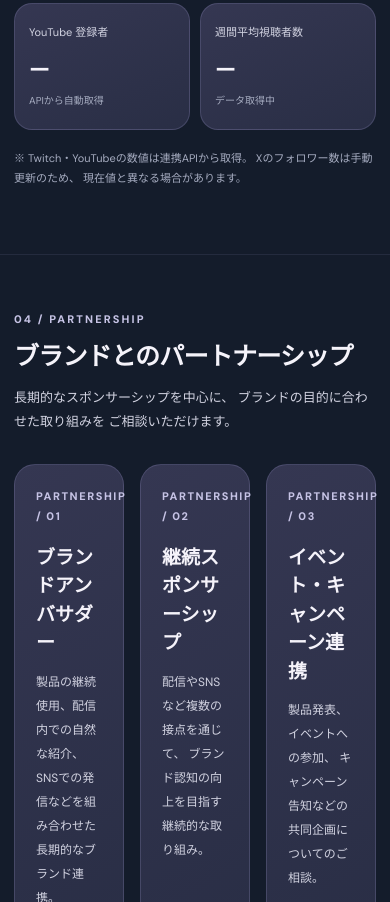
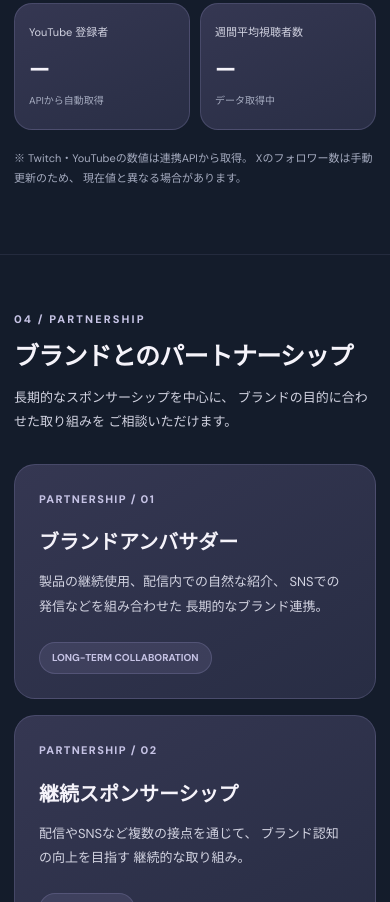
Before and after one commit to chamnemu/chaminemu-stats-site, a plain HTML site: page index.html in a window 390 px wide. Shown: the part 2476-3378 px from the top of the page. Drawn offline with nearby package versions, Linux system fonts and the light colour scheme; no server answers.

Commit message:
Update index.html

```diff
--- a/index.html
+++ b/index.html
@@ -11,12 +11,13 @@
 <link rel="preconnect" href="https://fonts.googleapis.com">
 <link rel="preconnect" href="https://fonts.gstatic.com" crossorigin>
 <link href="https://fonts.googleapis.com/css2?family=DM+Sans:wght@400;500;600;700;800&family=Noto+Sans+JP:wght@400;500;600;700;800&display=swap" rel="stylesheet">
+
 <script src="https://cdn.jsdelivr.net/npm/chart.js@4.4.8/dist/chart.umd.min.js" defer></script>
 
 <style>
-/* =====================================
-   THEME / MIDNIGHT LAVENDER
-===================================== */
+/* =========================
+   THEME
+========================= */
 :root {
   --bg: #141C2B;
   --bg-deep: #101725;
@@ -31,8 +32,6 @@
   --border: rgba(166,160,213,.22);
   --border-strong: rgba(166,160,213,.46);
   --max: 1160px;
-
-  /* PC版のイラストサイズ */
   --hero-image-height: 790px;
 }
 
@@ -49,7 +48,7 @@ body {
   margin: 0;
   color: var(--text);
   background: var(--bg);
-  font-family: "DM Sans","Noto Sans JP",sans-serif;
+  font-family: "DM Sans", "Noto Sans JP", sans-serif;
   line-height: 1.85;
   overflow-x: clip;
   -webkit-font-smoothing: antialiased;
@@ -75,13 +74,13 @@ button:focus-visible {
 }
 
 .container {
-  width: min(calc(100% - 40px),var(--max));
+  width: min(calc(100% - 40px), var(--max));
   margin-inline: auto;
 }
 
-/* =====================================
+/* =========================
    HEADER
-===================================== */
+========================= */
 .topbar {
   position: sticky;
   top: 0;
@@ -125,9 +124,9 @@ button:focus-visible {
   letter-spacing: .16em;
 }
 
-/* =====================================
-   LEFT DRAWER MENU
-===================================== */
+/* =========================
+   DRAWER MENU
+========================= */
 .menu-overlay {
   position: fixed;
   inset: 0;
@@ -135,7 +134,7 @@ button:focus-visible {
   background: rgba(4,7,16,.8);
   opacity: 0;
   visibility: hidden;
-  transition: opacity .25s,visibility .25s;
+  transition: opacity .25s, visibility .25s;
 }
 
 .menu-overlay.is-open {
@@ -155,7 +154,7 @@ button:focus-visible {
   box-shadow: 20px 0 65px rgba(0,0,0,.45);
   transform: translateX(-105%);
   visibility: hidden;
-  transition: transform .3s,visibility .3s;
+  transition: transform .3s, visibility .3s;
 }
 
 .menu-panel.is-open {
@@ -202,9 +201,9 @@ button:focus-visible {
   color: var(--accent-light);
 }
 
-/* =====================================
+/* =========================
    COMMON
-===================================== */
+========================= */
 .section {
   padding: 78px 0;
   border-top: 1px solid rgba(166,160,213,.11);
@@ -238,6 +237,7 @@ button:focus-visible {
 }
 
 .card {
+  min-width: 0;
   padding: 26px;
   background: linear-gradient(150deg,#353752,#282D44);
   border: 1px solid var(--border);
@@ -255,7 +255,7 @@ button:focus-visible {
   font-size: 13px;
   font-weight: 800;
   text-align: center;
-  transition: transform .2s,background .2s;
+  transition: transform .2s, background .2s;
 }
 
 .button:hover {
@@ -287,9 +287,9 @@ button:focus-visible {
   font-size: 11px;
 }
 
-/* =====================================
-   HERO / DESKTOP LARGE IMAGE
-===================================== */
+/* =========================
+   HERO
+========================= */
 .hero {
   position: relative;
   overflow: hidden;
@@ -426,9 +426,9 @@ button:focus-visible {
   font-size: 10px;
 }
 
-/* =====================================
+/* =========================
    ABOUT
-===================================== */
+========================= */
 .about-card {
   display: grid;
   grid-template-columns: 1fr auto;
@@ -458,9 +458,9 @@ button:focus-visible {
   white-space: nowrap;
 }
 
-/* =====================================
-   WHY CHAMINEMU
-===================================== */
+/* =========================
+   FEATURES
+========================= */
 .feature-grid {
   display: grid;
   grid-template-columns: repeat(4,minmax(0,1fr));
@@ -491,9 +491,9 @@ button:focus-visible {
   line-height: 1.9;
 }
 
-/* =====================================
+/* =========================
    METRICS
-===================================== */
+========================= */
 .metrics-grid,
 .stats-grid {
   display: grid;
@@ -502,6 +502,7 @@ button:focus-visible {
 }
 
 .metric-card {
+  min-width: 0;
   padding: 23px 20px;
   background: linear-gradient(155deg,#353752,#292E45);
   border: 1px solid var(--border);
@@ -527,9 +528,9 @@ button:focus-visible {
   font-size: 10px;
 }
 
-/* =====================================
+/* =========================
    PARTNERSHIP
-===================================== */
+========================= */
 .partnership-grid {
   display: grid;
   grid-template-columns: repeat(3,minmax(0,1fr));
@@ -540,6 +541,7 @@ button:focus-visible {
   display: flex;
   flex-direction: column;
   gap: 12px;
+  min-width: 0;
   min-height: 260px;
 }
 
@@ -554,6 +556,7 @@ button:focus-visible {
   margin: 5px 0 0;
   font-size: 19px;
   line-height: 1.5;
+  overflow-wrap: anywhere;
 }
 
 .partnership-card p {
@@ -565,6 +568,7 @@ button:focus-visible {
 
 .partnership-tag {
   align-self: flex-start;
+  max-width: 100%;
   margin-top: auto;
   padding: 6px 12px;
   color: var(--accent-light);
@@ -573,11 +577,12 @@ button:focus-visible {
   border-radius: 999px;
   font-size: 10px;
   font-weight: 700;
-}
-
-/* =====================================
+  overflow-wrap: anywhere;
+}
+
+/* =========================
    SNS
-===================================== */
+========================= */
 .sns-grid {
   display: grid;
   grid-template-columns: repeat(3,minmax(0,1fr));
@@ -614,9 +619,9 @@ button:focus-visible {
   font-weight: 800;
 }
 
-/* =====================================
+/* =========================
    TIMELINE
-===================================== */
+========================= */
 .timeline {
   position: relative;
   display: flex;
@@ -630,7 +635,10 @@ button:focus-visible {
   bottom: 22px;
   left: 134px;
   width: 2px;
-  background: linear-gradient(var(--accent),rgba(166,160,213,.12));
+  background: linear-gradient(
+    var(--accent),
+    rgba(166,160,213,.12)
+  );
 }
 
 .timeline-entry {
@@ -683,9 +691,9 @@ button:focus-visible {
   font-weight: 700;
 }
 
-/* =====================================
+/* =========================
    CHARTS
-===================================== */
+========================= */
 .chart-grid {
   display: grid;
   grid-template-columns: repeat(2,minmax(0,1fr));
@@ -719,13 +727,17 @@ button:focus-visible {
   font-size: 12px;
 }
 
-/* =====================================
+/* =========================
    CONTACT
-===================================== */
+========================= */
 .contact-panel {
   padding: 44px;
   background:
-    radial-gradient(circle at 85% 20%,rgba(166,160,213,.23),transparent 48%),
+    radial-gradient(
+      circle at 85% 20%,
+      rgba(166,160,213,.23),
+      transparent 48%
+    ),
     linear-gradient(140deg,#393B5D,#222A40 75%);
   border: 1px solid var(--border-strong);
   border-radius: 28px;
@@ -785,9 +797,9 @@ footer {
   text-align: center;
 }
 
-/* =====================================
+/* =========================
    TABLET
-===================================== */
+========================= */
 @media (min-width: 641px) and (max-width: 900px) {
   .hero {
     padding: 35px 0 15px;
@@ -837,9 +849,9 @@ footer {
   }
 }
 
-/* =====================================
-   MOBILE / COMPACT ILLUSTRATION
-===================================== */
+/* =========================
+   MOBILE
+========================= */
 @media (max-width: 640px) {
   .container {
     width: min(calc(100% - 28px),var(--max));
@@ -888,11 +900,7 @@ footer {
     flex: 1 1 180px;
   }
 
-  /*
-    スマホ専用：
-    以前の420px / 490pxから縮小。
-    顔全体が見えやすいように調整。
-  */
+  /* スマホのイラストをコンパクトに */
   .hero-art {
     position: relative;
     height: 300px;
@@ -990,6 +998,47 @@ footer {
     font-size: 23px;
   }
 
+  /* ★ 今回の修正：3列を1列に変更 ★ */
+  .partnership-grid {
+    display: grid;
+    grid-template-columns: minmax(0,1fr);
+    gap: 16px;
+  }
+
+  .partnership-card {
+    width: 100%;
+    min-width: 0;
+    min-height: 0;
+    padding: 24px;
+    gap: 12px;
+  }
+
+  .partnership-number {
+    font-size: 11px;
+    letter-spacing: .12em;
+  }
+
+  .partnership-card h3 {
+    margin: 5px 0 0;
+    font-size: 20px;
+    line-height: 1.6;
+    overflow-wrap: normal;
+    word-break: normal;
+  }
+
+  .partnership-card p {
+    font-size: 13px;
+    line-height: 1.9;
+    overflow-wrap: anywhere;
+  }
+
+  .partnership-tag {
+    max-width: 100%;
+    margin-top: 10px;
+    font-size: 10px;
+    white-space: normal;
+  }
+
   .sns-grid,
   .chart-grid {
     grid-template-columns: 1fr;
@@ -1062,7 +1111,6 @@ footer {
 
 <body id="top">
 
-<!-- HEADER -->
 <header class="topbar">
   <div class="container topbar-inner">
     <button
@@ -1076,11 +1124,12 @@ footer {
 
     <a class="site-logo" href="#top">ちゃみねむ</a>
 
-    <span class="topbar-note">STREAMER PORTFOLIO</span>
+    <span class="topbar-note">
+      STREAMER PORTFOLIO
+    </span>
   </div>
 </header>
 
-<!-- LEFT MENU -->
 <div class="menu-overlay" id="menuOverlay"></div>
 
 <aside
@@ -1091,6 +1140,7 @@ footer {
 >
   <div class="menu-head">
     <strong>CHAMINEMU</strong>
+
     <button
       class="menu-close"
       id="menuClose"
@@ -1147,13 +1197,16 @@ footer {
           パートナーシップのご相談 ↗
         </a>
 
-        <a class="button button-outline" href="#company-results">
+        <a
+          class="button button-outline"
+          href="#company-results"
+        >
           活動実績を見る ↓
         </a>
       </div>
     </div>
 
-    <div class="hero-art" id="heroArt">
+    <div class="hero-art">
       <img
         src="./chaminemu.png"
         alt="ちゃみねむのキャラクターイラスト"
@@ -1202,7 +1255,9 @@ footer {
         </p>
       </div>
 
-      <div class="about-tag">VALORANT × TWITCH</div>
+      <div class="about-tag">
+        VALORANT × TWITCH
+      </div>
     </div>
   </div>
 </section>
@@ -1233,8 +1288,8 @@ footer {
         <div class="feature-icon">◇</div>
         <h3>ゲーミング領域</h3>
         <p>
-          VALORANTを中心に、ゲームの楽しさを
-          継続的に発信。
+          VALORANTを中心に、
+          ゲームの楽しさを継続的に発信。
         </p>
       </article>
 
@@ -1273,26 +1328,48 @@ footer {
 
     <div class="metrics-grid">
       <div class="metric-card">
-        <div class="metric-label">Twitch フォロワー</div>
-        <div class="metric-value" id="twitchFollowers">—</div>
-        <div class="metric-note">APIから自動取得</div>
+        <div class="metric-label">
+          Twitch フォロワー
+        </div>
+        <div class="metric-value" id="twitchFollowers">
+          —
+        </div>
+        <div class="metric-note">
+          APIから自動取得
+        </div>
       </div>
 
       <div class="metric-card">
-        <div class="metric-label">X フォロワー</div>
-        <div class="metric-value">13,221</div>
-        <div class="metric-note">手動更新の参考値</div>
+        <div class="metric-label">
+          X フォロワー
+        </div>
+        <div class="metric-value">
+          13,221
+        </div>
+        <div class="metric-note">
+          手動更新の参考値
+        </div>
       </div>
 
       <div class="metric-card">
-        <div class="metric-label">YouTube 登録者</div>
-        <div class="metric-value" id="youtubeSubscribers">—</div>
-        <div class="metric-note">APIから自動取得</div>
+        <div class="metric-label">
+          YouTube 登録者
+        </div>
+        <div class="metric-value" id="youtubeSubscribers">
+          —
+        </div>
+        <div class="metric-note">
+          APIから自動取得
+        </div>
       </div>
 
       <div class="metric-card">
-        <div class="metric-label">週間平均視聴者数</div>
-        <div class="metric-value" id="weeklyAverage">—</div>
+        <div class="metric-label">
+          週間平均視聴者数
+        </div>
+        <div class="metric-value" id="weeklyAverage">
+          —
+        </div>
         <div class="metric-note" id="weeklyAverageNote">
           データ取得中
         </div>
@@ -1322,40 +1399,61 @@ footer {
     </div>
 
     <div class="partnership-grid">
+
       <article class="card partnership-card">
-        <span class="partnership-number">PARTNERSHIP / 01</span>
+        <span class="partnership-number">
+          PARTNERSHIP / 01
+        </span>
+
         <h3>ブランドアンバサダー</h3>
+
         <p>
           製品の継続使用、配信内での自然な紹介、
           SNSでの発信などを組み合わせた
           長期的なブランド連携。
         </p>
+
         <span class="partnership-tag">
           LONG-TERM COLLABORATION
         </span>
       </article>
 
       <article class="card partnership-card">
-        <span class="partnership-number">PARTNERSHIP / 02</span>
+        <span class="partnership-number">
+          PARTNERSHIP / 02
+        </span>
+
         <h3>継続スポンサーシップ</h3>
+
         <p>
           配信やSNSなど複数の接点を通じて、
           ブランド認知の向上を目指す
           継続的な取り組み。
         </p>
-        <span class="partnership-tag">SPONSORSHIP</span>
+
+        <span class="partnership-tag">
+          SPONSORSHIP
+        </span>
       </article>
 
       <article class="card partnership-card">
-        <span class="partnership-number">PARTNERSHIP / 03</span>
+        <span class="partnership-number">
+          PARTNERSHIP / 03
+        </span>
+
         <h3>イベント・キャンペーン連携</h3>
+
         <p>
           製品発表、イベントへの参加、
           キャンペーン告知などの
           共同企画についてのご相談。
         </p>
-        <span class="partnership-tag">EVENT & CAMPAIGN</span>
+
+        <span class="partnership-tag">
+          EVENT & CAMPAIGN
+        </span>
       </article>
+
     </div>
 
     <p class="data-note">
@@ -1395,7 +1493,9 @@ footer {
         <div class="sns-handle">
           chaminemu / ライブ配信
         </div>
-        <div class="sns-arrow">チャンネルを見る ↗</div>
+        <div class="sns-arrow">
+          チャンネルを見る ↗
+        </div>
       </a>
 
       <a
@@ -1408,7 +1508,9 @@ footer {
         <div class="sns-handle">
           @chaminemu / 活動情報
         </div>
-        <div class="sns-arrow">プロフィールを見る ↗</div>
+        <div class="sns-arrow">
+          プロフィールを見る ↗
+        </div>
       </a>
 
       <a
@@ -1421,17 +1523,21 @@ footer {
         <div class="sns-handle">
           @chaminemu / 動画
         </div>
-        <div class="sns-arrow">チャンネルを見る ↗</div>
+        <div class="sns-arrow">
+          チャンネルを見る ↗
+        </div>
       </a>
     </div>
   </div>
 </section>
 
-<!-- COMPANY WORKS -->
+<!-- COMPANY RESULTS -->
 <section class="section" id="company-results">
   <div class="container">
     <div class="section-heading">
-      <span class="kicker">06 / BRAND COLLABORATIONS</span>
+      <span class="kicker">
+        06 / BRAND COLLABORATIONS
+      </span>
       <h2>企業との実績・活動歴</h2>
       <p>
         これまでの企業案件・製品提供・活動実績を
@@ -1440,9 +1546,13 @@ footer {
     </div>
 
     <div class="timeline">
+
       <div class="timeline-entry">
-        <div class="timeline-date">2026年10月</div>
+        <div class="timeline-date">
+          2026年10月
+        </div>
         <div class="timeline-dot"></div>
+
         <article class="card timeline-content">
           <h3>WALLHACK様</h3>
           <p>製品提供・アフィリエイト</p>
@@ -1453,8 +1563,11 @@ footer {
       </div>
 
       <div class="timeline-entry">
-        <div class="timeline-date">2026年9月</div>
+        <div class="timeline-date">
+          2026年9月
+        </div>
         <div class="timeline-dot"></div>
+
         <article class="card timeline-content">
           <h3>Rabbit0様</h3>
           <p>
@@ -1467,8 +1580,11 @@ footer {
       </div>
 
       <div class="timeline-entry">
-        <div class="timeline-date">2026年7月</div>
+        <div class="timeline-date">
+          2026年7月
+        </div>
         <div class="timeline-dot"></div>
+
         <article class="card timeline-content">
           <h3>Gamee様</h3>
           <p>企業案件</p>
@@ -1479,8 +1595,11 @@ footer {
       </div>
 
       <div class="timeline-entry">
-        <div class="timeline-date">2024年9月30日</div>
+        <div class="timeline-date">
+          2024年9月30日
+        </div>
         <div class="timeline-dot"></div>
+
         <article class="card timeline-content">
           <h3>Twitchアフィリエイト開始</h3>
           <p>
@@ -1491,6 +1610,7 @@ footer {
           </span>
         </article>
       </div>
+
     </div>
   </div>
 </section>
@@ -1499,14 +1619,19 @@ footer {
 <section class="section" id="tournament-results">
   <div class="container">
     <div class="section-heading">
-      <span class="kicker">07 / EVENTS & TOURNAMENTS</span>
+      <span class="kicker">
+        07 / EVENTS & TOURNAMENTS
+      </span>
       <h2>大会参加実績</h2>
     </div>
 
     <div class="timeline">
       <div class="timeline-entry">
-        <div class="timeline-date">2026年8月</div>
+        <div class="timeline-date">
+          2026年8月
+        </div>
         <div class="timeline-dot"></div>
+
         <article class="card timeline-content">
           <h3>PcuteCustom5</h3>
           <p>
@@ -1521,11 +1646,13 @@ footer {
   </div>
 </section>
 
-<!-- STREAM ANALYTICS -->
+<!-- ANALYTICS -->
 <section class="section" id="stream">
   <div class="container">
     <div class="section-heading">
-      <span class="kicker">08 / STREAM ANALYTICS</span>
+      <span class="kicker">
+        08 / STREAM ANALYTICS
+      </span>
       <h2>配信データ・視聴者推移</h2>
       <p>
         配信中の視聴者数と、
@@ -1547,7 +1674,10 @@ footer {
           ></canvas>
         </div>
 
-        <p class="chart-fallback" id="viewersFallback">
+        <p
+          class="chart-fallback"
+          id="viewersFallback"
+        >
           表示できるデータがありません。
         </p>
       </article>
@@ -1565,7 +1695,10 @@ footer {
           ></canvas>
         </div>
 
-        <p class="chart-fallback" id="weeklyFallback">
+        <p
+          class="chart-fallback"
+          id="weeklyFallback"
+        >
           表示できるデータがありません。
         </p>
       </article>
@@ -1579,82 +1712,137 @@ footer {
   </div>
 </section>
 
-<!-- TWITCH PERFORMANCE -->
+<!-- TWITCH -->
 <section class="section" id="twitch-results">
   <div class="container">
     <div class="section-heading">
-      <span class="kicker">09 / TWITCH PERFORMANCE</span>
+      <span class="kicker">
+        09 / TWITCH PERFORMANCE
+      </span>
       <h2>Twitch｜配信実績</h2>
     </div>
 
     <div class="stats-grid">
       <div class="metric-card">
-        <div class="metric-label">最大同時視聴者数</div>
-        <div class="metric-value" id="peakViewers">—</div>
-        <div class="metric-note">記録データ内の最大値</div>
+        <div class="metric-label">
+          最大同時視聴者数
+        </div>
+        <div class="metric-value" id="peakViewers">
+          —
+        </div>
+        <div class="metric-note">
+          記録データ内の最大値
+        </div>
       </div>
 
       <div class="metric-card">
-        <div class="metric-label">週間最大視聴者数</div>
-        <div class="metric-value" id="weeklyPeakViewers">—</div>
-        <div class="metric-note">API集計値</div>
+        <div class="metric-label">
+          週間最大視聴者数
+        </div>
+        <div class="metric-value" id="weeklyPeakViewers">
+          —
+        </div>
+        <div class="metric-note">
+          API集計値
+        </div>
       </div>
 
       <div class="metric-card">
-        <div class="metric-label">配信回数</div>
-        <div class="metric-value" id="streamCount">—</div>
-        <div class="metric-note">API集計値</div>
+        <div class="metric-label">
+          配信回数
+        </div>
+        <div class="metric-value" id="streamCount">
+          —
+        </div>
+        <div class="metric-note">
+          API集計値
+        </div>
       </div>
 
       <div class="metric-card">
-        <div class="metric-label">計測時間</div>
-        <div class="metric-value" id="measuredHours">—</div>
-        <div class="metric-note">時間 / API集計値</div>
+        <div class="metric-label">
+          計測時間
+        </div>
+        <div class="metric-value" id="measuredHours">
+          —
+        </div>
+        <div class="metric-note">
+          時間 / API集計値
+        </div>
       </div>
     </div>
   </div>
 </section>
 
-<!-- YOUTUBE PERFORMANCE -->
+<!-- YOUTUBE -->
 <section class="section" id="youtube-results">
   <div class="container">
     <div class="section-heading">
-      <span class="kicker">10 / YOUTUBE PERFORMANCE</span>
+      <span class="kicker">
+        10 / YOUTUBE PERFORMANCE
+      </span>
       <h2>YouTube｜チャンネル実績</h2>
     </div>
 
     <div class="stats-grid">
       <div class="metric-card">
-        <div class="metric-label">チャンネル登録者数</div>
+        <div class="metric-label">
+          チャンネル登録者数
+        </div>
         <div
           class="metric-value"
           id="youtubeSubscribersDetail"
-        >—</div>
-        <div class="metric-note">APIから自動取得</div>
+        >
+          —
+        </div>
+        <div class="metric-note">
+          APIから自動取得
+        </div>
       </div>
 
       <div class="metric-card">
-        <div class="metric-label">総再生回数</div>
-        <div class="metric-value" id="youtubeViews">—</div>
-        <div class="metric-note">APIから自動取得</div>
+        <div class="metric-label">
+          総再生回数
+        </div>
+        <div class="metric-value" id="youtubeViews">
+          —
+        </div>
+        <div class="metric-note">
+          APIから自動取得
+        </div>
       </div>
 
       <div class="metric-card">
-        <div class="metric-label">動画数</div>
-        <div class="metric-value" id="youtubeVideos">—</div>
-        <div class="metric-note">APIから自動取得</div>
+        <div class="metric-label">
+          動画数
+        </div>
+        <div class="metric-value" id="youtubeVideos">
+          —
+        </div>
+        <div class="metric-note">
+          APIから自動取得
+        </div>
       </div>
 
       <div class="metric-card">
-        <div class="metric-label">公式チャンネル</div>
-        <div class="metric-value" style="font-size:18px">
+        <div class="metric-label">
+          公式チャンネル
+        </div>
+        <div
+          class="metric-value"
+          style="font-size:18px"
+        >
           <a
             href="https://www.youtube.com/@chaminemu"
             target="_blank"
             rel="noopener noreferrer"
-          >YouTube ↗</a>
-        </div>
-        <div class="metric-note">動画・活動情報</div>
+          >
+            YouTube ↗
+          </a>
+        </div>
+        <div class="metric-note">
+          動画・活動情報
+        </div>
       </div>
     </div>
   </div>
@@ -1664,7 +1852,9 @@ footer {
 <section class="section" id="contact">
   <div class="container">
     <div class="contact-panel">
-      <span class="kicker">11 / LET'S WORK TOGETHER</span>
+      <span class="kicker">
+        11 / LET'S WORK TOGETHER
+      </span>
 
       <h2>
         長期的なパートナーシップの<br>
@@ -1707,11 +1897,13 @@ footer {
   </div>
 </section>
 
-<!-- OFFICIAL LINKS -->
+<!-- LINKS -->
 <section class="section" id="official-links">
   <div class="container">
     <div class="section-heading">
-      <span class="kicker">12 / OFFICIAL LINKS</span>
+      <span class="kicker">
+        12 / OFFICIAL LINKS
+      </span>
       <h2>公式リンク</h2>
     </div>
 
@@ -1756,20 +1948,24 @@ footer {
 
 </main>
 
-<!-- FOOTER -->
 <footer>
   <div class="container">
     <p>
       © <span id="copyrightYear"></span>
       CHAMINEMU. All rights reserved.
     </p>
-    <p>STREAMER & BRAND PARTNERSHIP PORTFOLIO</p>
+    <p>
+      STREAMER & BRAND PARTNERSHIP PORTFOLIO
+    </p>
   </div>
 </footer>
 
 <script>
 "use strict";
 
+/* =========================
+   API SETTINGS
+========================= */
 const API_BASE =
   "https://chaminemu-stats-worker.chami2m2.workers.dev";
 
@@ -1785,7 +1981,9 @@ const decimalFormat = new Intl.NumberFormat("ja-JP", {
   maximumFractionDigits: 1
 });
 
-/* FORMAT HELPERS */
+/* =========================
+   HELPERS
+========================= */
 function formatNumber(value, digits = 0) {
   if (
     value === null ||
@@ -1847,7 +2045,9 @@ function formatDateTime(value) {
   });
 }
 
-/* MENU */
+/* =========================
+   MENU
+========================= */
 const menuButton = $("menuButton");
 const menuPanel = $("menuPanel");
 const menuOverlay = $("menuOverlay");
@@ -1929,13 +2129,17 @@ document.addEventListener("keydown", (event) => {
   }
 });
 
-/* IMAGE FALLBACK */
+/* =========================
+   IMAGE FALLBACK
+========================= */
 $("heroIllustration").addEventListener("error", () => {
   $("heroIllustration").style.display = "none";
   console.warn("chaminemu.png を読み込めませんでした。");
 });
 
-/* FETCH */
+/* =========================
+   FETCH
+========================= */
 async function fetchJSON(path) {
   const response = await fetch(API_BASE + path, {
     cache: "no-store"
@@ -1964,7 +2168,9 @@ function normalizeArray(data, keys) {
   return [];
 }
 
-/* CHART.JS */
+/* =========================
+   CHARTS
+========================= */
 let viewersChart = null;
 let weeklyChart = null;
 
@@ -2070,7 +2276,9 @@ function createOrUpdateChart(
   });
 }
 
-/* VIEWER HISTORY */
+/* =========================
+   VIEWER HISTORY
+========================= */
 async function loadViewers() {
   const data = await fetchJSON("/api/viewers");
 
@@ -2112,7 +2320,9 @@ async function loadViewers() {
     rows.length ? "none" : "block";
 }
 
-/* WEEKLY AVERAGE */
+/* =========================
+   WEEKLY AVERAGE
+========================= */
 async function loadWeekly() {
   const data = await fetchJSON("/api/weekly");
 
@@ -2146,7 +2356,9 @@ async function loadWeekly() {
   );
 }
 
-/* WEEKLY HISTORY */
+/* =========================
+   WEEKLY HISTORY
+========================= */
 async function loadWeeklyHistory() {
   const data = await fetchJSON("/api/weekly-history");
 
@@ -2188,7 +2400,9 @@ async function loadWeeklyHistory() {
     rows.length ? "none" : "block";
 }
 
-/* TWITCH ACHIEVEMENTS */
+/* =========================
+   TWITCH ACHIEVEMENTS
+========================= */
 async function loadAchievements() {
   const data = await fetchJSON("/api/achievements");
 
@@ -2213,7 +2427,9 @@ async function loadAchievements() {
   );
 }
 
-/* YOUTUBE */
+/* =========================
+   YOUTUBE
+========================= */
 async function loadYouTube() {
   const data = await fetchJSON("/api/youtube");
 
@@ -2235,7 +2451,9 @@ async function loadYouTube() {
   );
 }
 
-/* TWITCH FOLLOWERS */
+/* =========================
+   TWITCH FOLLOWERS
+========================= */
 async function loadTwitchFollowers() {
   const data = await fetchJSON("/api/twitch-followers");
 
@@ -2245,7 +2463,9 @@ async function loadTwitchFollowers() {
   );
 }
 
-/* REFRESH EVERY 60 SECONDS */
+/* =========================
+   AUTO REFRESH
+========================= */
 let refreshing = false;
 
 async function refreshAll() {
@@ -2298,7 +2518,9 @@ async function refreshAll() {
   }
 }
 
-/* INIT */
+/* =========================
+   INITIALIZE
+========================= */
 setText(
   "copyrightYear",
   new Date().getFullYear()
```
